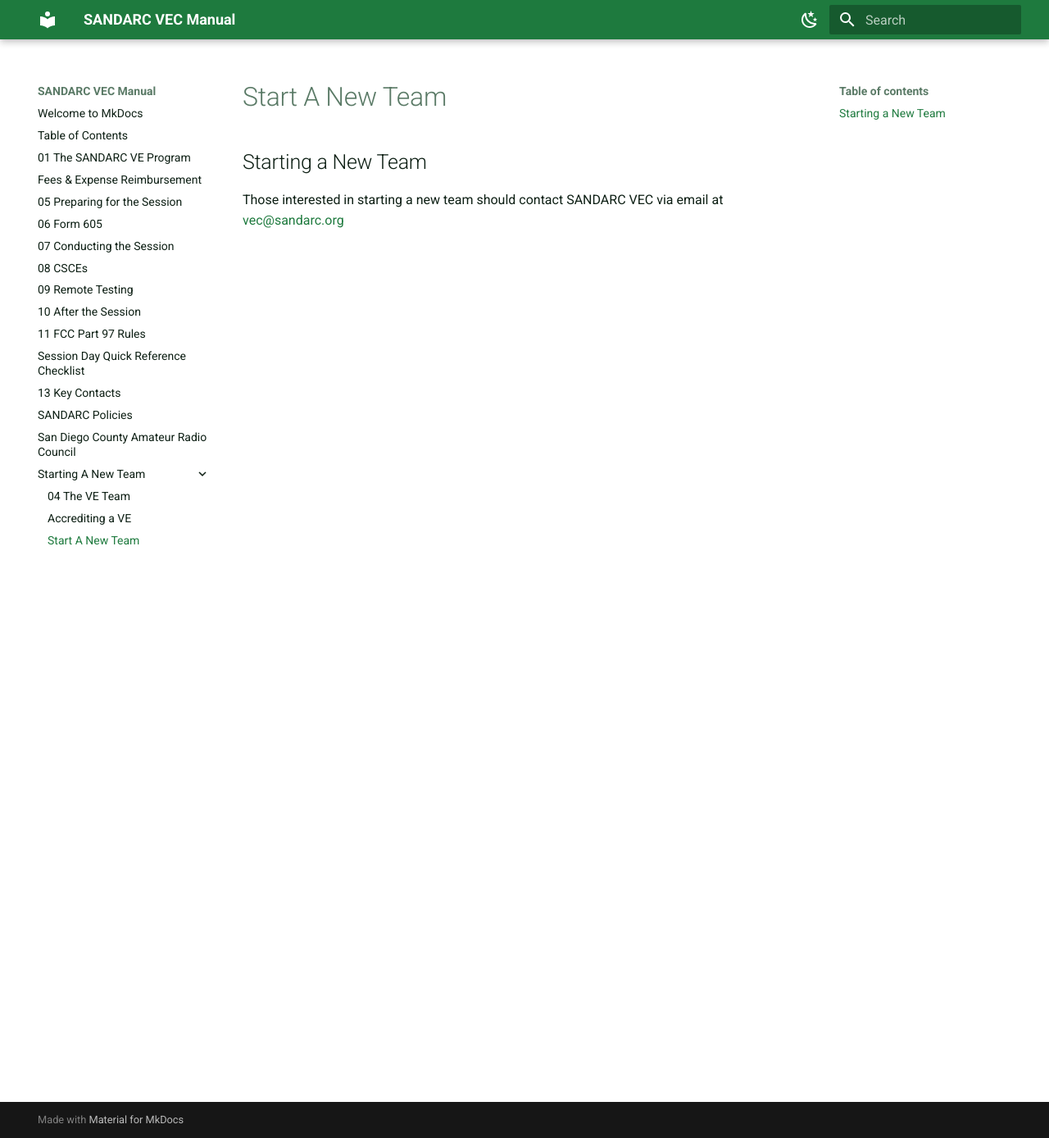
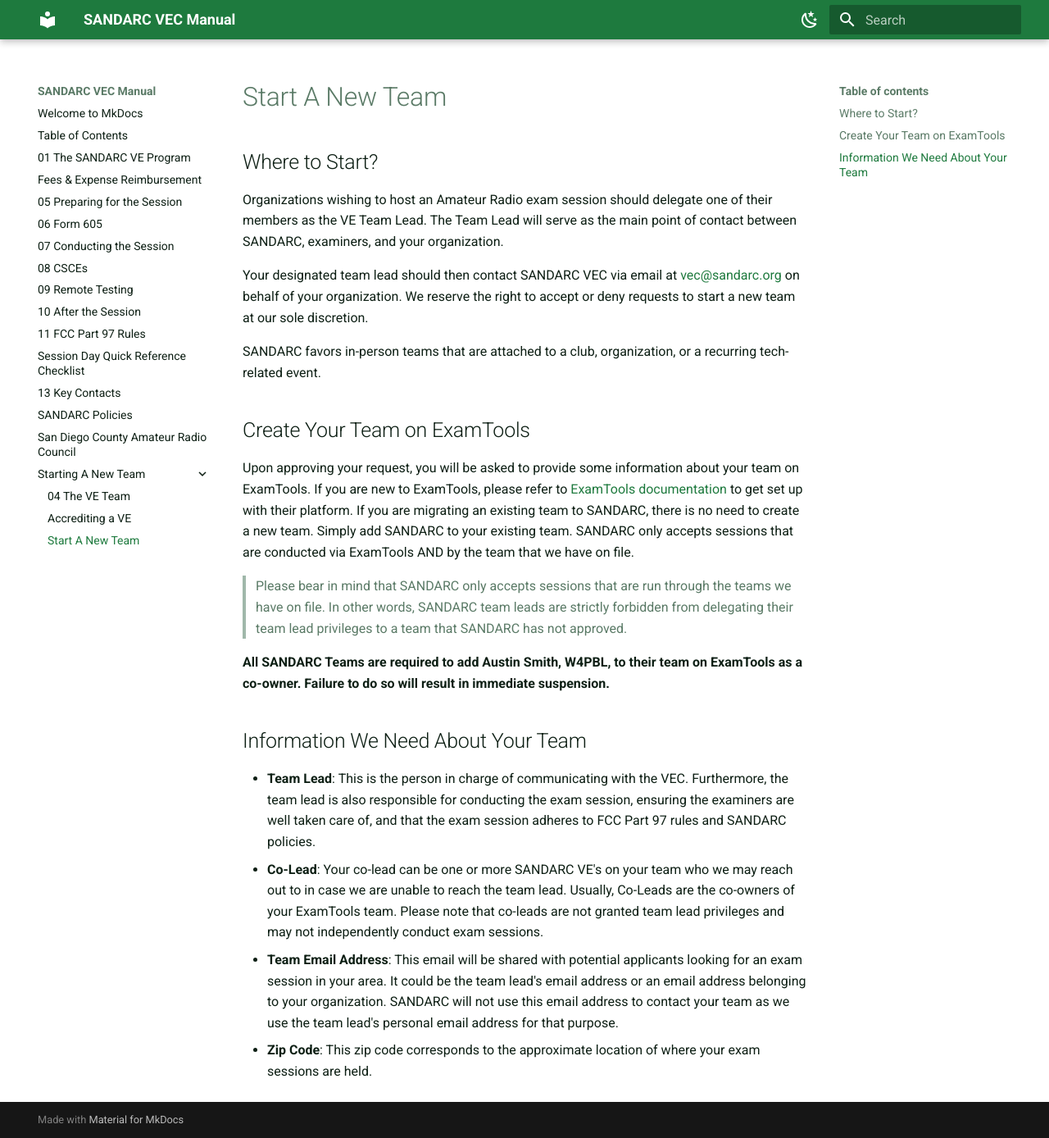
Before and after one commit to SANDARC-VEC/manual, an MkDocs documentation site: the page built from docs/Starting_A_New_Team/Start_A_New_Team.md, in a window 1280 px wide and 1388 px high. Shown: the whole window at 82% size. Built offline with MkDocs 1.6.1 and Material for MkDocs 9.7.7, drawn with Linux system fonts in a browser that asks for light colours.

Commit message:
ADD new team info

```diff
--- a/docs/Starting_A_New_Team/Start_A_New_Team.md
+++ b/docs/Starting_A_New_Team/Start_A_New_Team.md
@@ -1,3 +1,38 @@
-## Starting a New Team
+## Where to Start?
 
-Those interested in starting a new team should contact SANDARC VEC via email at [vec@sandarc.org](mailto:vec@sandarc.org)
+Organizations wishing to host an Amateur Radio exam session should delegate one of their members as the VE Team Lead.
+The Team Lead will serve as the main point of contact between SANDARC, examiners, and your organization.
+
+Your designated team lead should then contact SANDARC VEC via email at [vec@sandarc.org](mailto:vec@sandarc.org) on behalf of your organization.
+We reserve the right to accept or deny requests to start a new team at our sole discretion.
+
+SANDARC favors in-person teams that are attached to a club, organization, or a recurring tech-related event.
+
+## Create Your Team on ExamTools
+
+Upon approving your request, you will be asked to provide some information about your team on ExamTools.
+If you are new to ExamTools, please refer to [ExamTools documentation](https://docs.exam.tools) to get set up with their platform.
+If you are migrating an existing team to SANDARC, there is no need to create a new team. Simply add SANDARC to your existing team.
+SANDARC only accepts sessions that are conducted via ExamTools AND by the team that we have on file.
+
+> Please bear in mind that SANDARC only accepts sessions that are run through the teams we have on file.
+> In other words, SANDARC team leads are strictly forbidden from delegating their team lead privileges
+> to a team that SANDARC has not approved.
+
+**All SANDARC Teams are required to add Austin Smith, W4PBL, to their team on ExamTools as a co-owner.
+Failure to do so will result in immediate suspension.**
+
+## Information We Need About Your Team
+
+- **Team Lead**: This is the person in charge of communicating with the VEC. Furthermore,
+the team lead is also responsible for conducting the exam session, ensuring the examiners
+are well taken care of, and that the exam session adheres to FCC Part 97 rules and
+SANDARC policies.
+- **Co-Lead**: Your co-lead can be one or more SANDARC VE's on your team who we may reach out to
+in case we are unable to reach the team lead.
+Usually, Co-Leads are the co-owners of your ExamTools team.
+Please note that co-leads are not granted team lead privileges and may not independently conduct exam sessions.
+- **Team Email Address**: This email will be shared with potential applicants looking for an exam session in your area.
+It could be the team lead's email address or an email address belonging to your organization.
+SANDARC will not use this email address to contact your team as we use the team lead's personal email address for that purpose.
+- **Zip Code**: This zip code corresponds to the approximate location of where your exam sessions are held.
```
